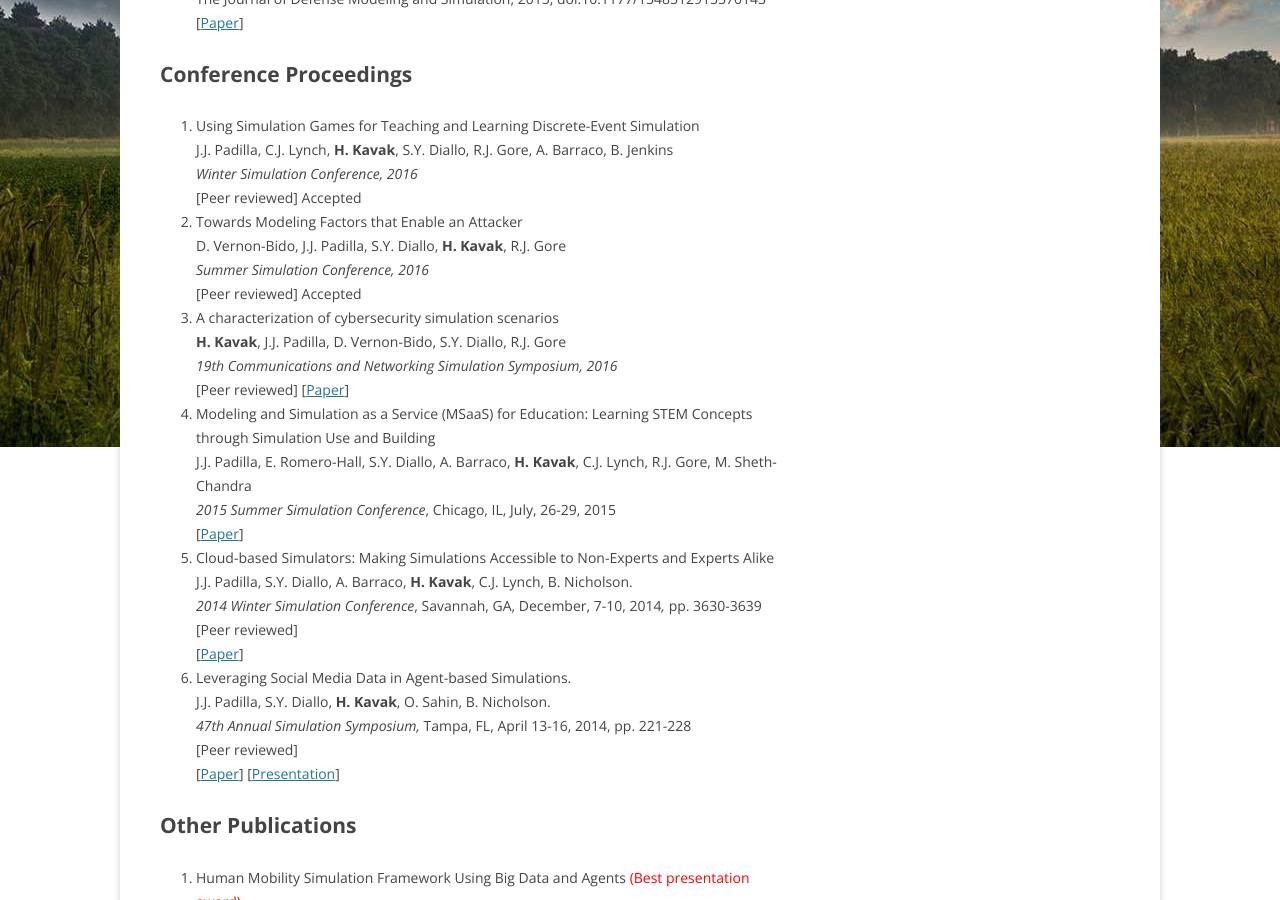
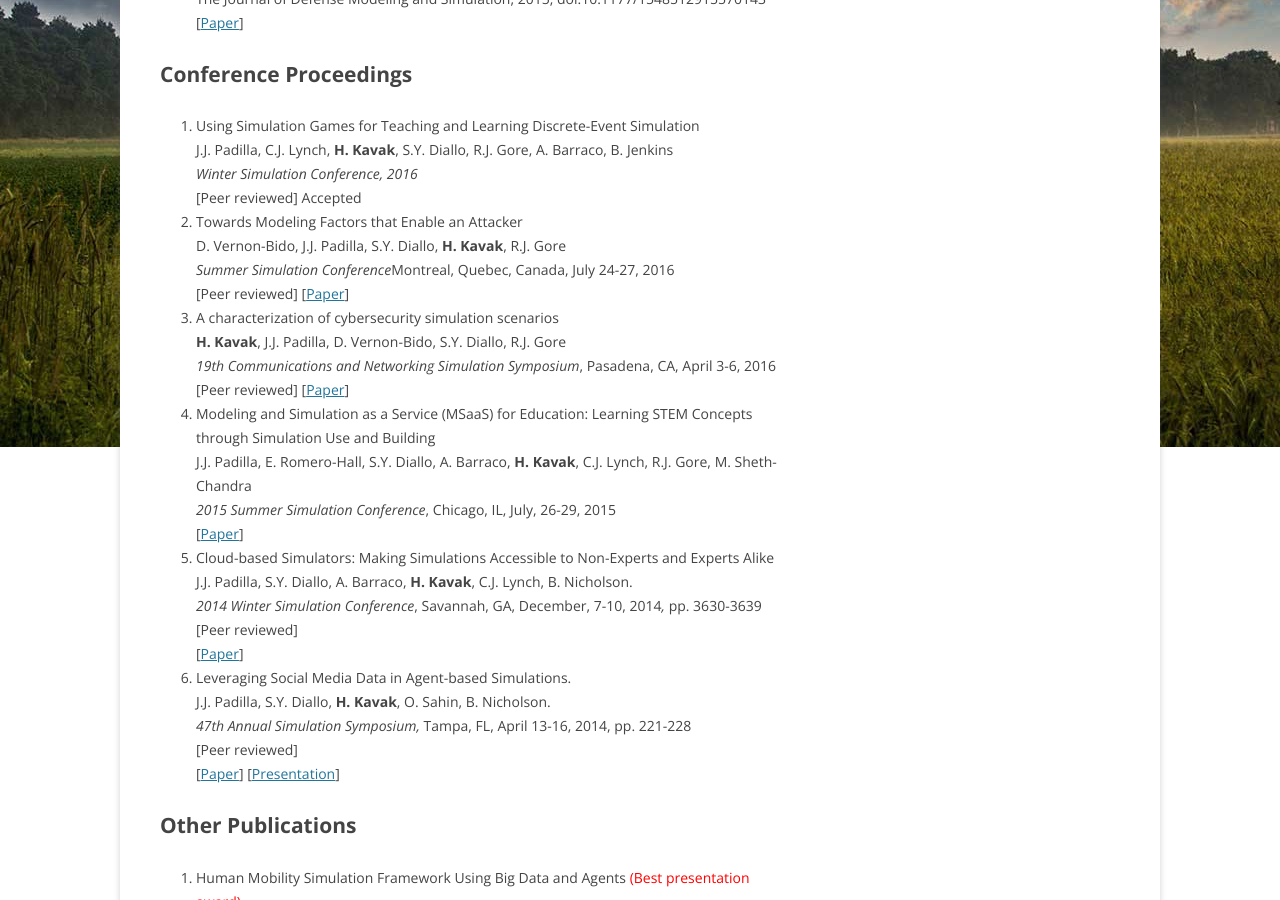
Before and after one commit to hamdikavak/hamdikavak.github.io, a Jekyll site: the page built from publications/index.html, in a window 1280 px wide and 900 px high, scrolled down 571 px. Built offline with Jekyll 4.4.1, drawn with Linux system fonts in a browser that asks for light colours; nearby versions of some CDN libraries; library files that are not in the unit come from our copies.

Commit message:
Update index.html

```diff
--- a/publications/index.html
+++ b/publications/index.html
@@ -32,12 +32,14 @@ J.J. Padilla, C.J. Lynch, <strong>H. Kavak</strong>, S.Y. Diallo, R.J. Gore, A.
 </li>
 <li>Towards Modeling Factors that Enable an Attacker<br />
 D. Vernon-Bido, J.J. Padilla, S.Y. Diallo, <strong>H. Kavak</strong>, R.J. Gore<br />
-<em>Summer Simulation Conference, 2016</em><br />
-[Peer reviewed] Accepted
+<em>Summer Simulation Conference</em>Montreal, Quebec, Canada, July 24-27, 2016<br />
+[Peer reviewed]
+[<a title="RG Archive" href="https://www.researchgate.net/publication/305764162_Towards_Modeling_Factors_that_Enable_an_Attacker">Paper</a>]</li>
+</li>
 </li>
   <li>A characterization of cybersecurity simulation scenarios<br />
 <strong>H. Kavak</strong>, J.J. Padilla, D. Vernon-Bido,  S.Y. Diallo, R.J. Gore<br />
-<em>19th Communications and Networking Simulation Symposium, 2016</em><br />
+<em>19th Communications and Networking Simulation Symposium</em>, Pasadena, CA, April 3-6, 2016<br />
 [Peer reviewed]
 [<a title="RG Archive" href="https://www.researchgate.net/publication/299820368_A_Characterization_of_Cybersecurity_Simulation_Scenarios">Paper</a>]</li>
 </li>
```
